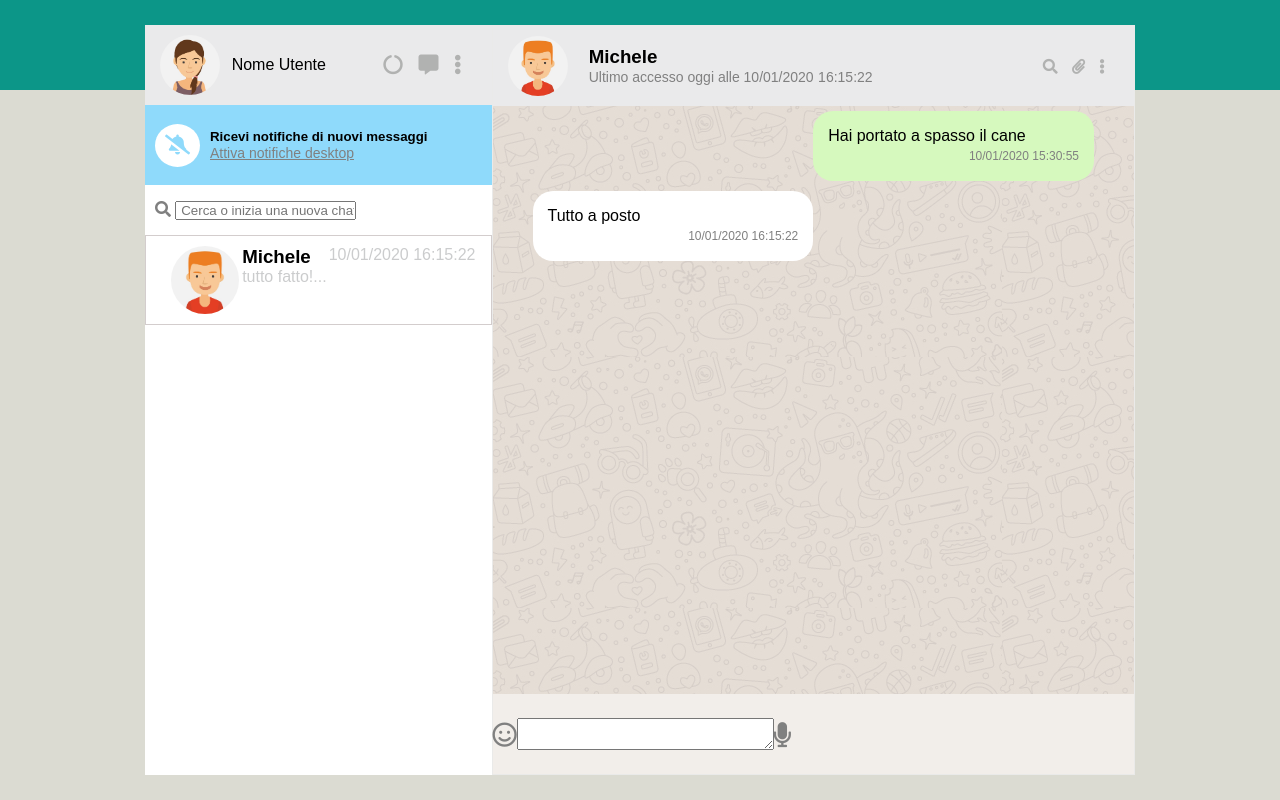
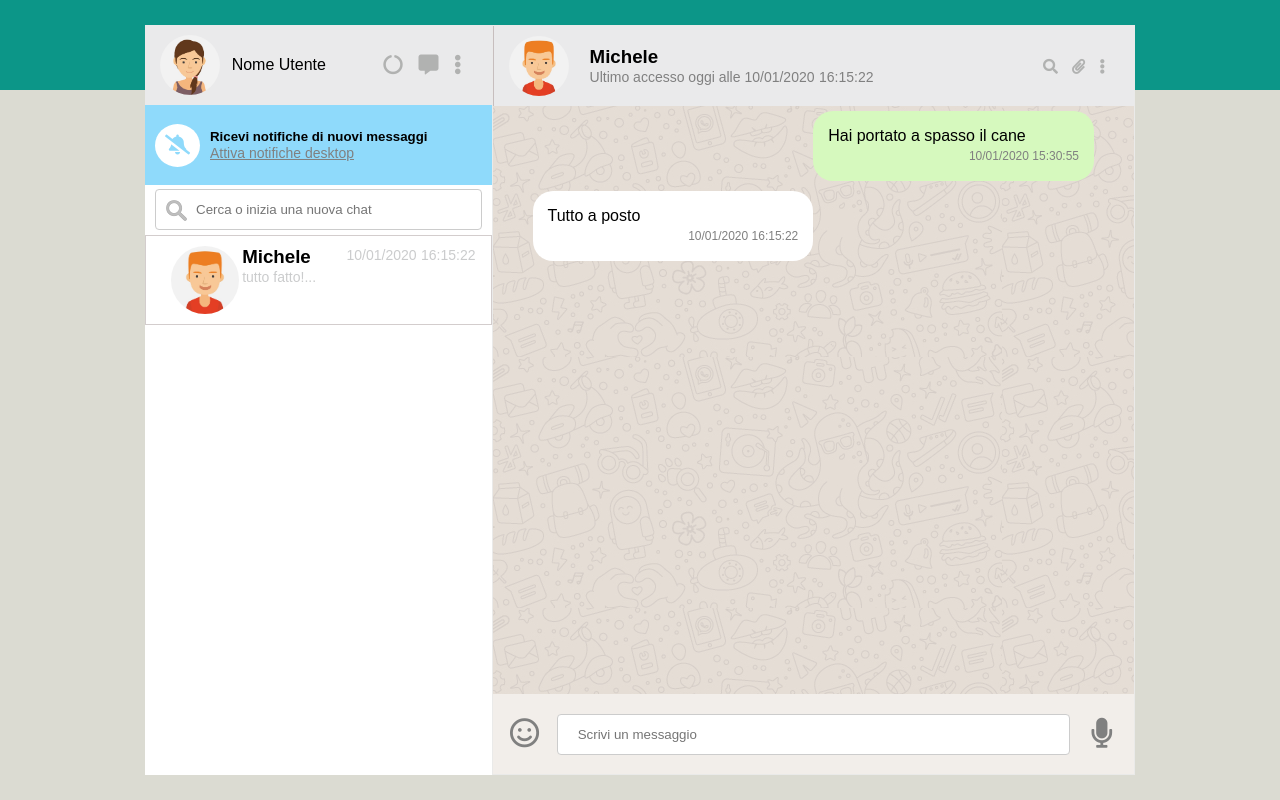
Before and after one commit to Vinc-78/vue-boolzapp, a plain HTML site: page index.html in a window 1280 px wide. Drawn offline with nearby package versions, Linux system fonts and the light colour scheme.

Commit message:
ottimizzato stile area di input

```diff
--- a/css/style.css
+++ b/css/style.css
@@ -17,6 +17,7 @@
   z-index: 100;
   display: flex;
 
+
 }
 
 .aside-left {
@@ -24,6 +25,7 @@
   height: 100%;
   display: flex;
   flex-direction: column;
+
   }
 
 .chat-box {
@@ -31,7 +33,8 @@
   height: 100%;
   border:1px solid rgb(234, 234, 233);
   display: flex;
-  flex-direction: column;}
+  flex-direction: column;
+  }
 
 /************************************************
 * Selettori TAG
@@ -125,11 +128,25 @@ z-index: -1;}
 .cerca_utente{
   height: 50px;
   flex-shrink: 0;
-  display: flex;
-  align-items: center;
-  margin: 0 10px;
+
 
 }
+
+.cerca_utente .area_ricerca {
+display: flex;
+align-items: center;
+margin:0 10px;
+}
+
+/* .cerca_utente .area_ricerca .area_ricerca-icon{width: 5%;} */
+.cerca_utente .area_ricerca .area_ricerca-input{width: 100%;}
+
+/* Aggiunto per l'icona nella barra di seach */
+.cerca_utente .area_ricerca .area_ricerca-input input{
+  background-image: url("../img/searchicon.png");
+  background-position: 10px 10px;
+  background-repeat: no-repeat;
+  padding: 12px 20px 12px 40px;}
 
 
 
@@ -165,7 +182,10 @@ z-index: -1;}
 .utente_dati>.data {position: absolute;
                     top:0;
                     right: 5px;}
-.utente_dati span {color:rgb(203, 204, 205)}
+.utente_dati span {
+  color:rgb(203, 204, 205);
+  font-size: 14px;;
+}
 
 
 /************************************************
@@ -176,6 +196,7 @@ z-index: -1;}
   height: 80px;
   flex-shrink: 0;
   background-color: rgb(234, 234, 235);
+  border-left: 1px solid rgb(199, 190, 190);
 }
 
 .nav-right>.user {
@@ -276,7 +297,26 @@ z-index: -1;}
   height: 80px;
   background-color: rgb(242, 238, 234);
   color:grey;
-  font-size: 25px;
+  font-size: 30px;
   display: flex;
   align-items: center;
+  text-align: center;
 }
+
+.chat-search-left,
+.chat-search-right{width: 10%;}
+
+.chat-search-center{width: 80%;}
+
+/* Set aree di input */
+
+input[type=text] {
+  width: 100%;
+  padding: 12px 20px;
+  margin: 4px 0;
+  display: inline-block;
+  border: 1px solid #ccc;
+  border-radius: 4px;
+
+
+}
--- a/index.html
+++ b/index.html
@@ -62,9 +62,11 @@
         <!-- Sezione Ricerca Utente -->
         <div class="cerca_utente">
           <div class="area_ricerca">
-            <i class="fas fa-search" style="color: grey;"></i>
-          <input type="text"   placeholder=" Cerca o inizia una nuova chat" >
+           <!--  <div class="area_ricerca-icon"><i class="fas fa-search" style="color: grey;"></i></div> -->
+            <div class="area_ricerca-input"> <input type="text"   placeholder="Cerca o inizia una nuova chat" ></div>
+
           </div>
+
         </div>
         <!--  -->
         <!-- Lista Utenti -->
@@ -143,10 +145,12 @@
         </div>
 
         <div class="chat-search">
-          <i class="far fa-smile"></i>
-          <textarea name="" id="" cols="30" rows="2"></textarea  placeholder=" Scrivi un messaggio">
+          <div class="chat-search-left"><i class="far fa-smile"></i></div>
+          <div class="chat-search-center" >
+          <input type="text" placeholder="Scrivi un messaggio">
+          </div>
+          <div class="chat-search-right"><i class="fas fa-microphone"></i></div>
 
-          <i class="fas fa-microphone"></i>
         </div>
 
 
```
Also changed, not shown: img/searchicon.png (added).
